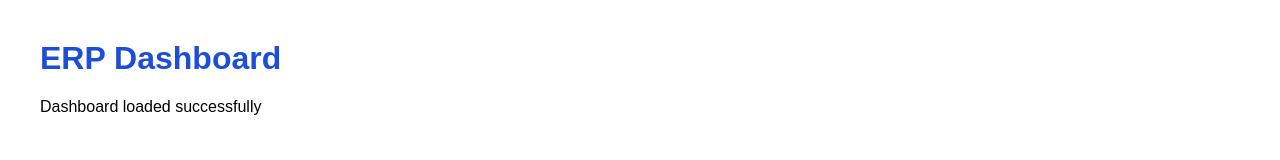
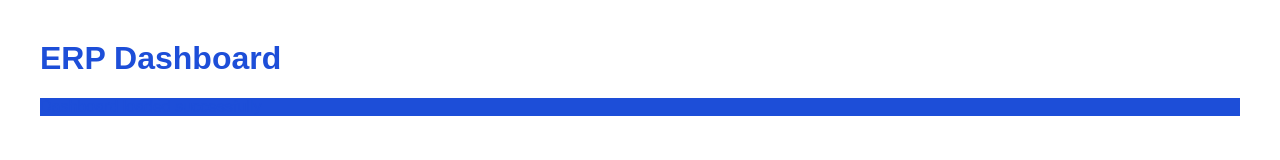
Before and after one commit to ndrtechie/first-project, a plain HTML site: page index.html in a window 1280 px wide. Drawn offline with Linux system fonts and the light colour scheme.

Commit message:
feat: restyled the css

```diff
--- a/style.css
+++ b/style.css
@@ -6,3 +6,7 @@ body {
 h1 {
   color: #1d4ed8;
 }
+p{
+  background-color: #1d4ed8;
+  color:#1d4ed8;
+}
```
